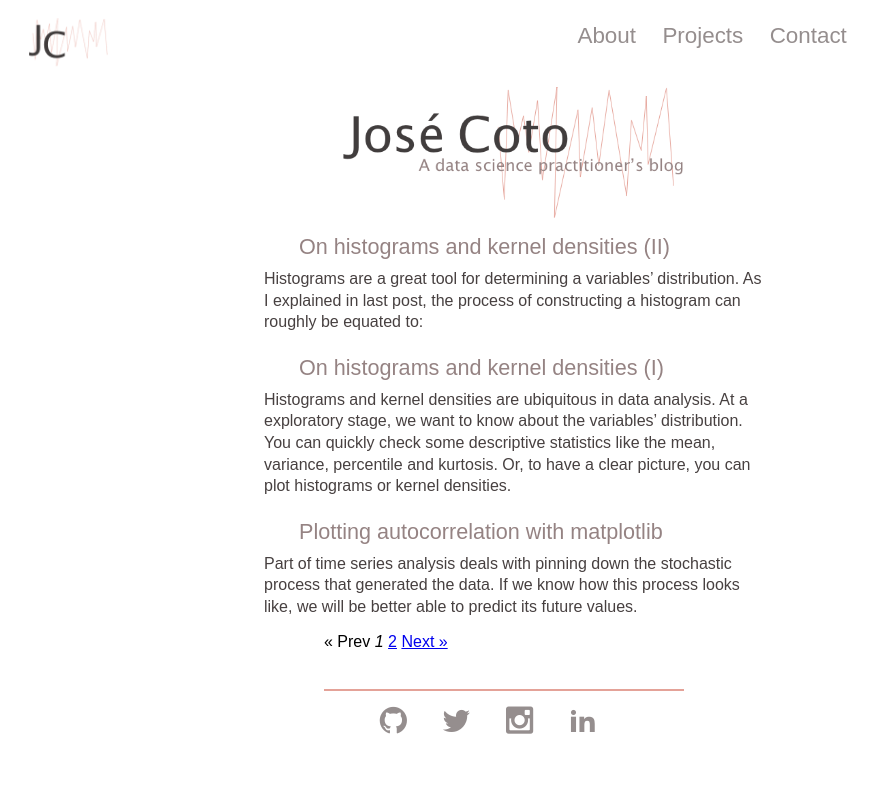
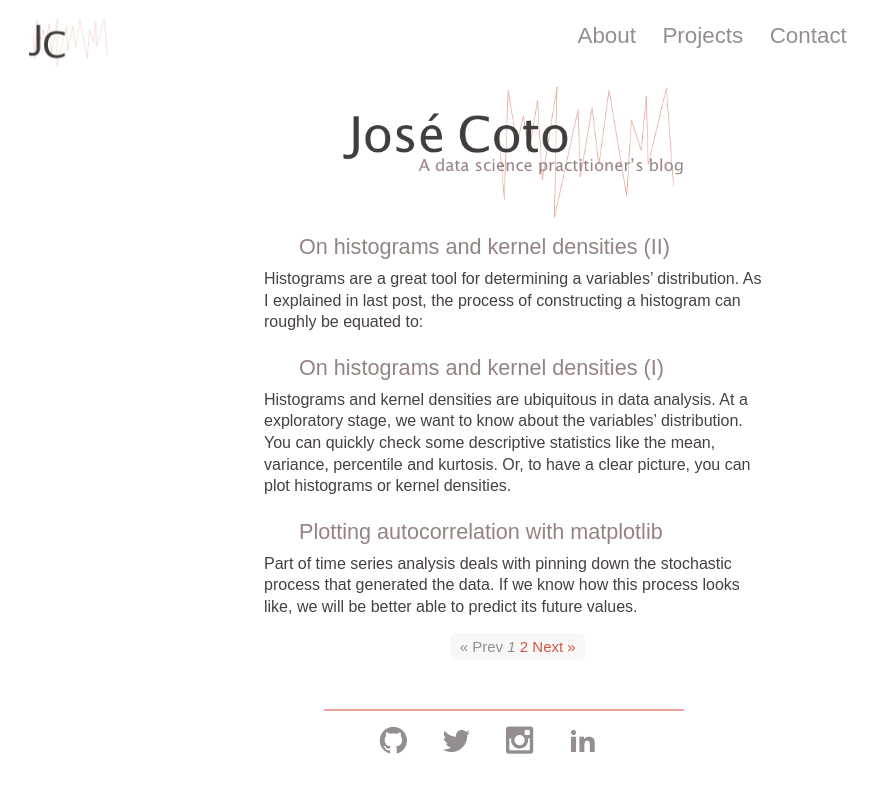
Before and after one commit to jlcoto/jlcoto.github.io, a Jekyll site: the page built from index.html, in a window 1280 px wide. Shown: the top 793 px of the page, without its empty margins (0-881 px from the left). Built offline with Jekyll 4.4.1, drawn with Linux system fonts in a browser that asks for light colours; the list of posts is cut into pages by our own code.

Commit message:
styling for pagination

```diff
--- a/css/main.css
+++ b/css/main.css
@@ -151,6 +151,26 @@
 	color: #474040;
 }
 
+
+.pagination {
+	display: inline-block;
+    padding: 0.3125em 0.625em;
+    border-radius: 0.4em;
+    background: #f8f8f9;
+    margin-bottom: 0.75em;
+    font-size: 0.9375em;
+    margin-left: 20%;
+    color: #958E8E;
+}
+
+.pagination a {
+	color: #D75643;
+	text-decoration: none;
+}
+
+.pagination a:visited {
+	color: #D75643;
+}
 
 
 .github:after {
```
